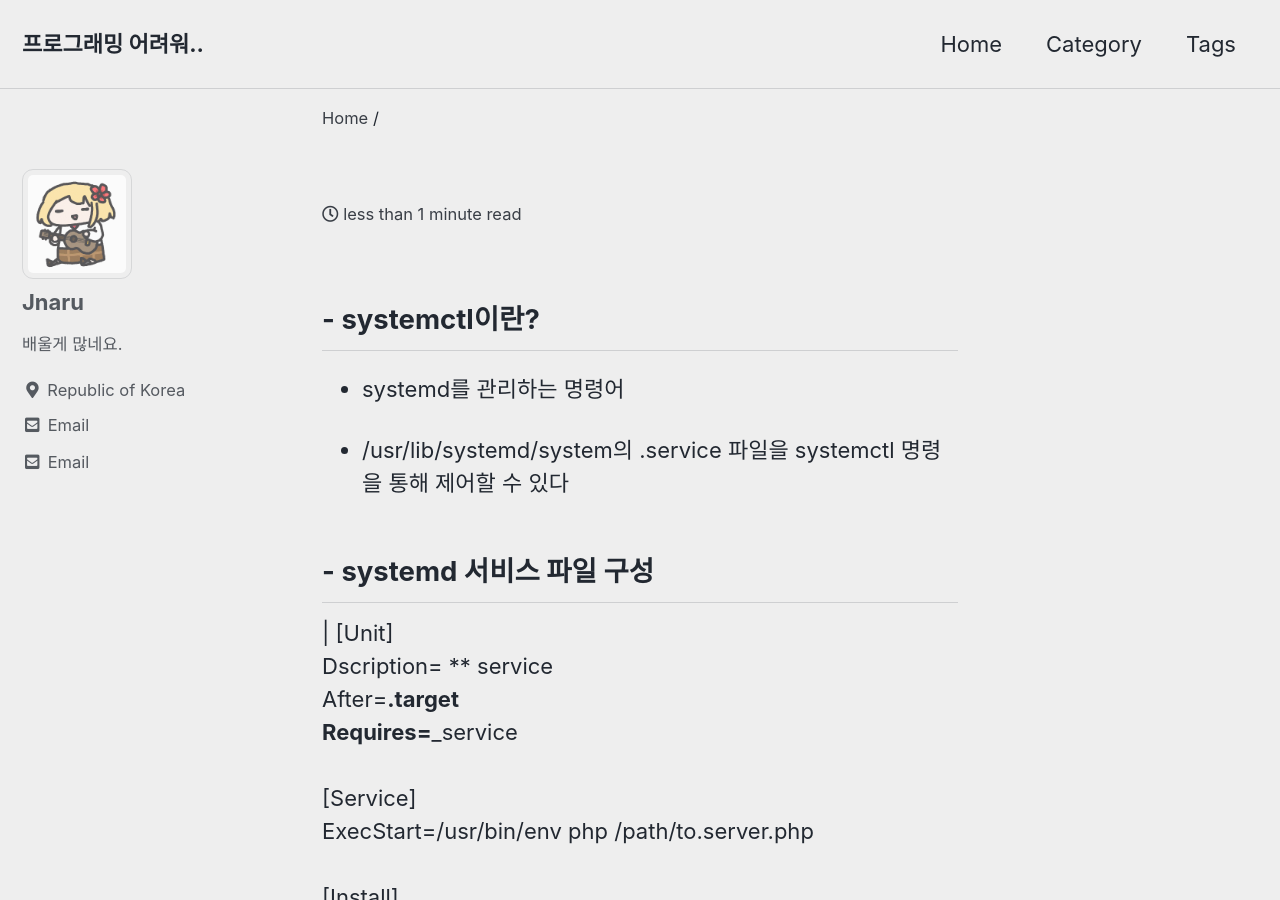
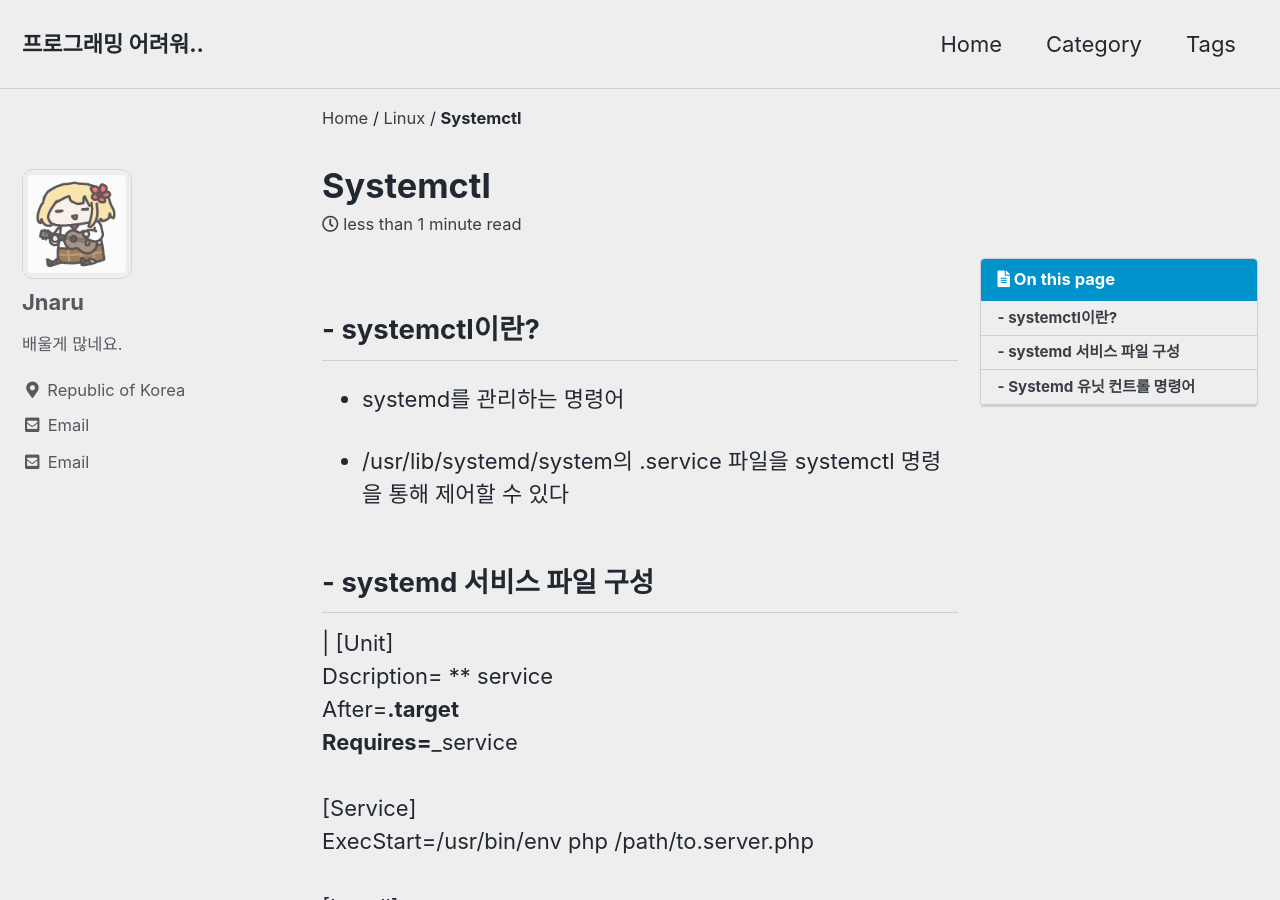
Before and after one commit to Jnaru/Jnaru.github.io, a Jekyll site: the page built from _posts/2022-01-11-systemctl.md, in a window 1280 px wide and 900 px high. Built offline with Jekyll 4.4.1, drawn with Linux system fonts in a browser that asks for light colours; cached includes are drawn as plain includes; some of the changed text lies outside the part shown.

Commit message:
systemctl post 수정
제목, 태그 미작동 수정

```diff
--- a/_posts/2022-01-11-systemctl.md
+++ b/_posts/2022-01-11-systemctl.md
@@ -1,11 +1,11 @@
 ---
-title: systemctl
+title: Systemctl
 categories:
-- Linux
-  tags:
-- Linux
-  toc: true
-  toc_sticky: true
+  - Linux
+tags:
+  - Linux
+toc: true
+toc_sticky: true
 ---
 
 ## - systemctl이란?
```
